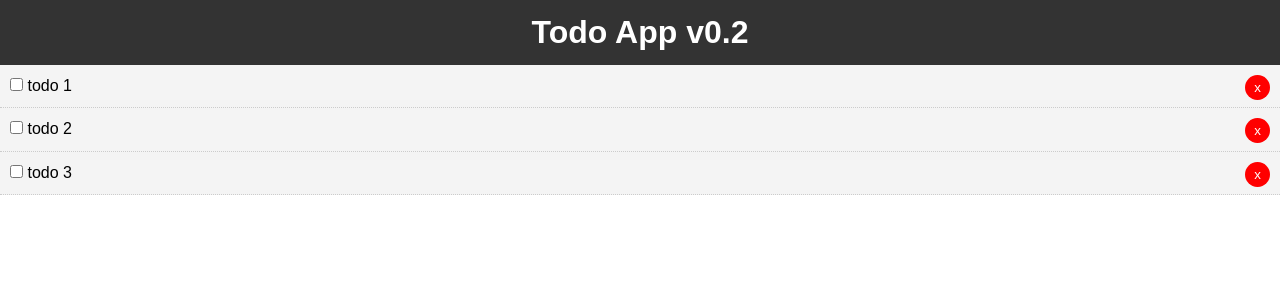
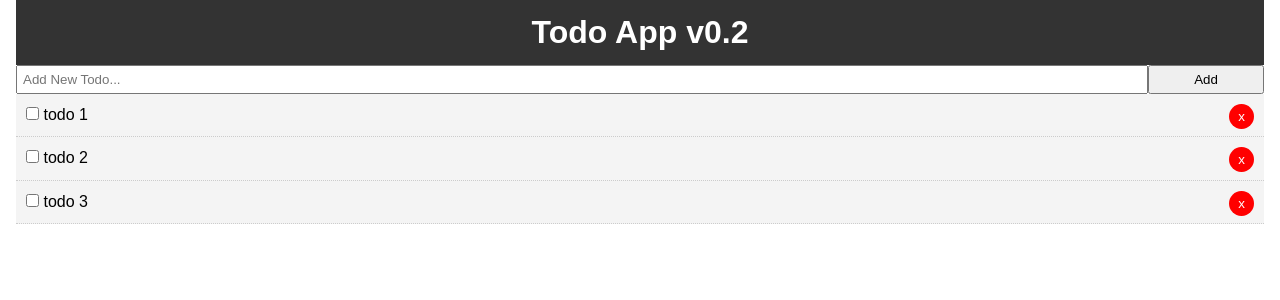
Before and after one commit to lgalonso/react-todo, a React (Create React App) app in the folder app/: page / in a window 1280 px wide. Shown: the top 300 px of the page. Built offline with nearby package versions, Linux system fonts and the light colour scheme.

Commit message:
AddTodo structure

```diff
--- a/app/src/App.css
+++ b/app/src/App.css
@@ -1,4 +1,3 @@
-
 * {
   box-sizing: border-box;
   margin: 0;
@@ -14,3 +13,20 @@
   color: #333;
   text-decoration: none;
 }
+
+.container {
+  padding: 0 1rem;
+}
+
+.btn {
+  display: inline-block;
+  border: none;
+  background: #555;
+  color: #fff;
+  padding: 7px 20px;
+  cursor: pointer;
+}
+
+.btn:hover {
+  background: #666;
+}
--- a/app/src/App.js
+++ b/app/src/App.js
@@ -1,29 +1,29 @@
 import { Component } from 'react';
 import './App.css';
 import Todos from './components/Todos';
-import Header from './components/layout/Header'
-
+import Header from './components/layout/Header';
+import AddTodo from './components/AddTodo';
 class App extends Component {
   state = {
     app_version: "v0.2",
     todos: [
       {
         id: 1,
-        tittle: 'todo 1',
-        completed: false
+        tittle: "todo 1",
+        completed: false,
       },
       {
         id: 2,
-        tittle: 'todo 2',
-        completed: false
+        tittle: "todo 2",
+        completed: false,
       },
       {
         id: 3,
-        tittle: 'todo 3',
-        completed: false
-      }
-    ]
-  }
+        tittle: "todo 3",
+        completed: false,
+      },
+    ],
+  };
 
   /** By using arrow functions to define our methods we avoid having to bind them everytime we pass them down to a component
    *
@@ -31,32 +31,39 @@
    *
    */
   toggleComplete = (id) => {
-        this.setState({ todos: this.state.todos.map(todo => {
-          if(todo.id === id) todo.completed = !todo.completed
-          return todo;
-        })
-      })
-  }
+    this.setState({
+      todos: this.state.todos.map((todo) => {
+        if (todo.id === id) todo.completed = !todo.completed;
+        return todo;
+      }),
+    });
+  };
 
   /**
    *
    * @param {*} id
    */
   deleteTodo = (id) => {
-    this.setState({ todos: [...this.state.todos.filter(todo => todo.id !== id)] })
-}
+    this.setState({
+      todos: [...this.state.todos.filter((todo) => todo.id !== id)],
+    });
+  };
 
-  render(){
+  render() {
     return (
       <div className="App">
-        <Header app_version={this.state.app_version}></Header>
-        {/* <h1>Todo App {this.state.app_version}</h1> */}
-        <Todos todos={this.state.todos} toggleComplete={this.toggleComplete} deleteTodo={this.deleteTodo}/>
+        <div className="container">
+          <Header app_version={this.state.app_version}></Header>
+          <AddTodo></AddTodo>
+          <Todos
+            todos={this.state.todos}
+            toggleComplete={this.toggleComplete}
+            deleteTodo={this.deleteTodo}
+          />
+        </div>
       </div>
     );
   }
-
-
 }
 
 export default App;
--- /dev/null
+++ b/app/src/components/AddTodo.js
@@ -0,0 +1,14 @@
+import React, { Component } from 'react'
+
+export class AddTodo extends Component {
+    render() {
+        return (
+          <form style={{display: 'flex'}}>
+            <input type="text" name="tittle" placeholder="Add New Todo..." style={{flex: '10', padding: '5px'}}/>
+            <input type="submit" value="Add" className="btm" style={{flex: '1'}}/>
+          </form>
+        );
+    }
+}
+
+export default AddTodo
```
